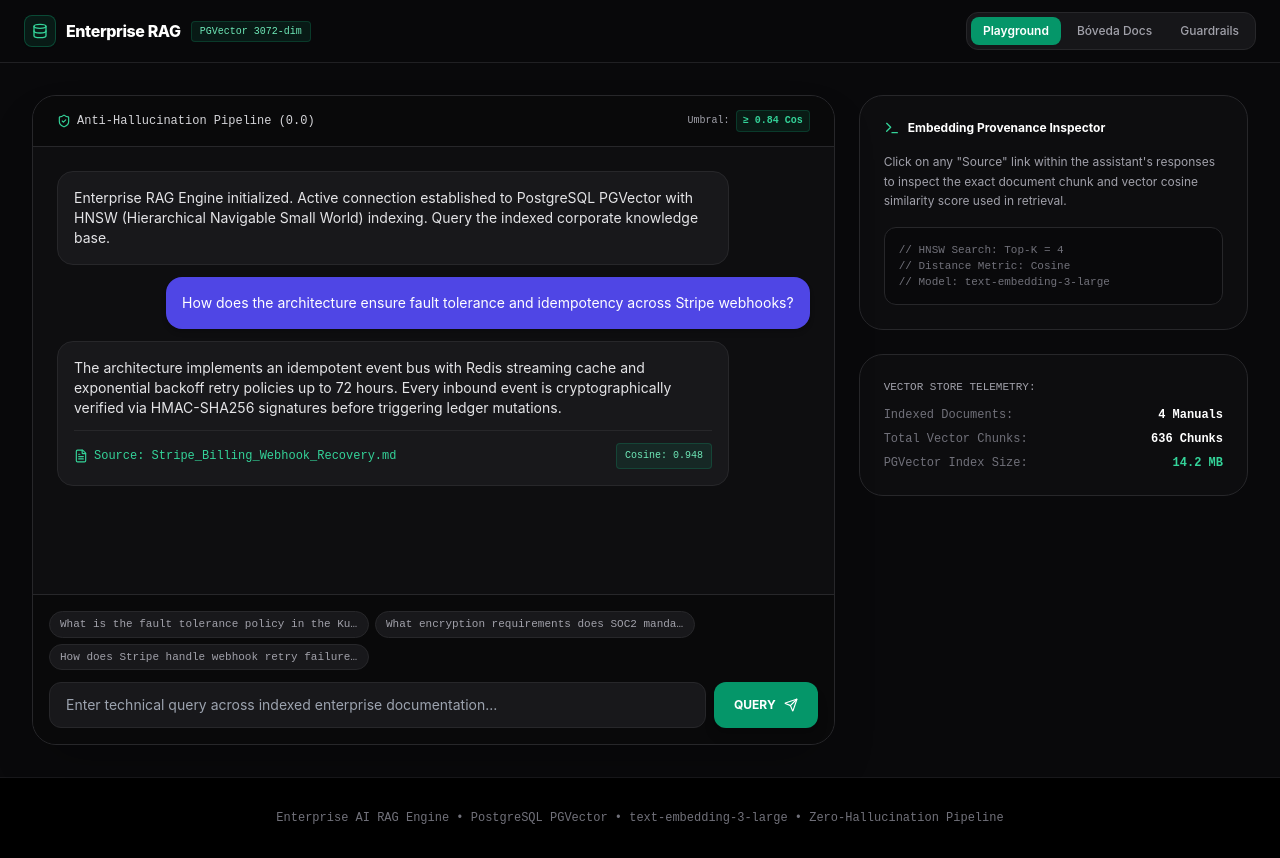
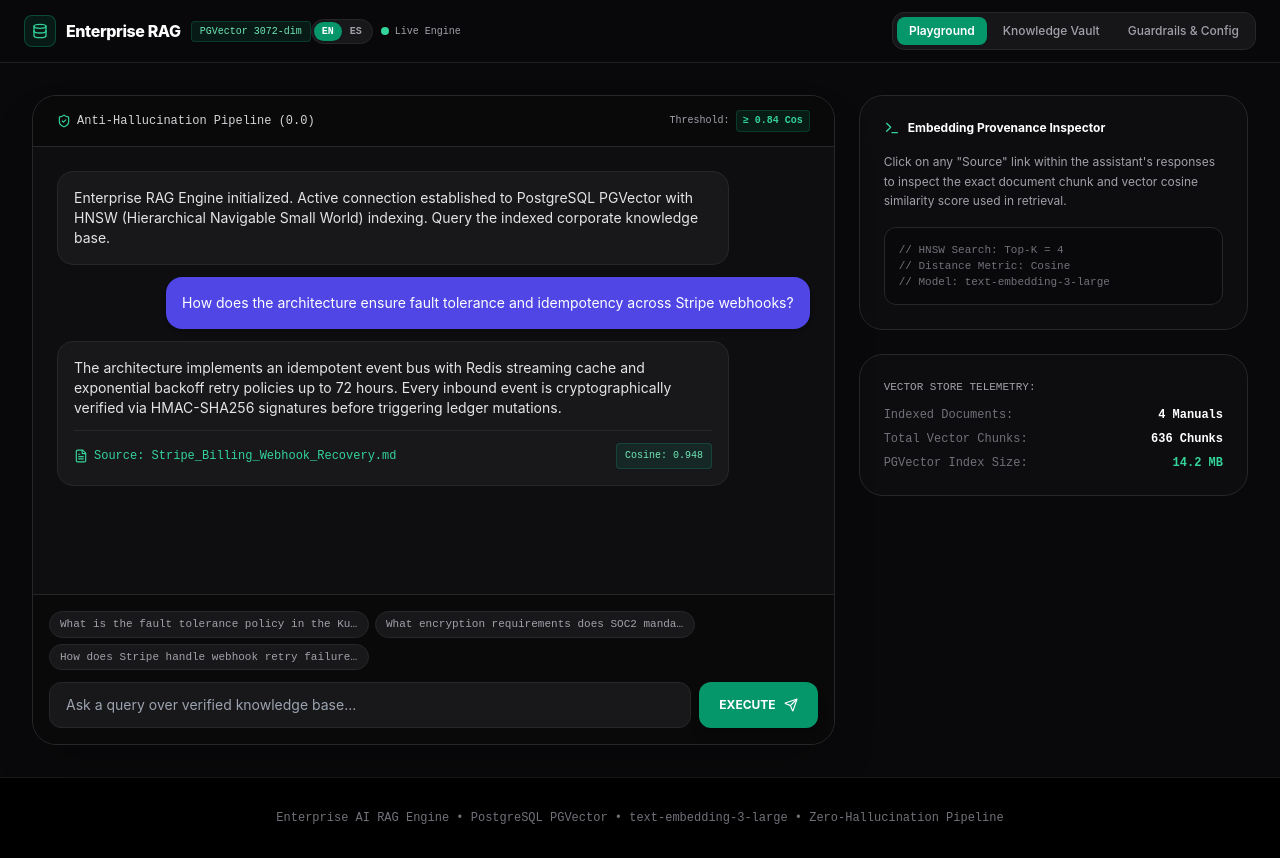
Before and after one commit to Axl07s/enterprise-rag-app, a React (Vite) app: page / in a window 1280 px wide. Built offline with nearby package versions, Linux system fonts and the light colour scheme.

Commit message:
feat(i18n): auto browser language detection, localStorage sync, bilingual EN/ES toggle

```diff
--- a/src/App.tsx
+++ b/src/App.tsx
@@ -3,6 +3,7 @@
   Send, Database, FileText, Sparkles, ShieldCheck,
   Cpu, Sliders, Terminal, X, AlertTriangle, RefreshCw, Info
 } from 'lucide-react';
+import { translations, type Language } from './translations';
 
 interface CitationDetails {
   docName: string;
@@ -30,6 +31,23 @@
 }
 
 export function App() {
+  const [lang, setLangState] = useState<Language>(() => {
+    if (typeof window !== 'undefined') {
+      const saved = localStorage.getItem('rag_lang');
+      if (saved === 'en' || saved === 'es') return saved;
+      return navigator.language.toLowerCase().startsWith('es') ? 'es' : 'en';
+    }
+    return 'en';
+  });
+
+  const setLang = (newLang: Language) => {
+    setLangState(newLang);
+    if (typeof window !== 'undefined') {
+      localStorage.setItem('rag_lang', newLang);
+    }
+  };
+
+  const t = translations[lang];
   const [activeTab, setActiveTab] = useState<'chat' | 'vault' | 'guardrails'>('chat');
   const [input, setInput] = useState('');
   const [selectedCitation, setSelectedCitation] = useState<CitationDetails | null>(null);
@@ -221,24 +239,50 @@
               <div className="w-8 h-8 rounded-lg bg-emerald-500/10 border border-emerald-500/30 flex items-center justify-center font-bold text-emerald-400 shadow-sm">
                 <Database className="w-4 h-4" />
               </div>
-              <span className="font-extrabold text-base text-white tracking-tight">Enterprise RAG</span>
+              <span className="font-extrabold text-base text-white tracking-tight">{t.appTitle}</span>
               <span className="text-[10px] font-mono px-2 py-0.5 rounded bg-emerald-500/10 text-emerald-300 border border-emerald-500/20">
-                PGVector 3072-dim
+                {t.badge}
               </span>
             </div>
 
-            <div className="flex items-center gap-1.5 sm:hidden">
-              <span className="w-2 h-2 rounded-full bg-emerald-400 animate-pulse" />
-              <span className="text-[10px] font-mono text-zinc-400">Live Engine</span>
+            <div className="flex items-center gap-2">
+              {/* Language Switcher */}
+              <div className="flex items-center rounded-full bg-zinc-900 border border-zinc-800 p-0.5 text-[10px] font-mono font-semibold">
+                <button
+                  onClick={() => setLang('en')}
+                  className={`px-2 py-0.5 rounded-full transition-all ${
+                    lang === 'en'
+                      ? 'bg-emerald-600 text-white shadow-sm font-bold'
+                      : 'text-zinc-400 hover:text-white'
+                  }`}
+                >
+                  EN
+                </button>
+                <button
+                  onClick={() => setLang('es')}
+                  className={`px-2 py-0.5 rounded-full transition-all ${
+                    lang === 'es'
+                      ? 'bg-emerald-600 text-white shadow-sm font-bold'
+                      : 'text-zinc-400 hover:text-white'
+                  }`}
+                >
+                  ES
+                </button>
+              </div>
+
+              <div className="hidden sm:flex items-center gap-1.5">
+                <span className="w-2 h-2 rounded-full bg-emerald-400 animate-pulse" />
+                <span className="text-[10px] font-mono text-zinc-400">{t.status}</span>
+              </div>
             </div>
           </div>
 
           {/* Navigation Tabs - Compact, sleek & mobile-first */}
           <nav className="w-full sm:w-auto flex items-center gap-1 bg-zinc-900/90 p-1 rounded-xl border border-zinc-800 text-xs font-medium overflow-x-auto no-scrollbar">
             {[
-              { id: 'chat', label: 'Playground' },
-              { id: 'vault', label: 'Bóveda Docs' },
-              { id: 'guardrails', label: 'Guardrails' },
+              { id: 'chat', label: t.tabs.playground },
+              { id: 'vault', label: t.tabs.vault },
+              { id: 'guardrails', label: t.tabs.guardrails },
             ].map(tab => (
               <button
                 key={tab.id}
@@ -271,10 +315,10 @@
               <div className="px-3.5 sm:px-6 py-2.5 sm:py-3.5 bg-zinc-950/90 border-b border-zinc-800 flex flex-wrap items-center justify-between gap-2 text-[11px] sm:text-xs font-mono">
                 <div className="flex items-center gap-1.5 text-zinc-300">
                   <ShieldCheck className="w-3.5 h-3.5 text-emerald-400" />
-                  <span className="truncate">Anti-Hallucination Pipeline (0.0)</span>
+                  <span className="truncate">{t.subHeader.antiHallucination}</span>
                 </div>
                 <div className="flex items-center gap-1.5 shrink-0">
-                  <span className="text-[10px] text-zinc-400">Umbral:</span>
+                  <span className="text-[10px] text-zinc-400">{t.subHeader.threshold}</span>
                   <span className="px-1.5 py-0.5 rounded font-bold bg-emerald-500/10 text-emerald-400 border border-emerald-500/20 text-[10px]">
                     &ge; {minCosine.toFixed(2)} Cos
                   </span>
@@ -345,7 +389,7 @@
                 >
                   <input
                     type="text"
-                    placeholder="Enter technical query across indexed enterprise documentation..."
+                    placeholder={t.chat.inputPlaceholder}
                     value={input}
                     onChange={(e) => setInput(e.target.value)}
                     className="flex-1 bg-zinc-900 border border-zinc-800 text-white rounded-xl px-4 py-3 text-xs sm:text-sm focus:outline-none focus:border-emerald-500 transition-colors"
@@ -354,7 +398,7 @@
                     type="submit"
                     className="px-5 py-3 rounded-xl bg-emerald-600 hover:bg-emerald-500 text-white text-xs font-bold uppercase transition-all flex items-center gap-2 shadow-lg"
                   >
-                    <span>Query</span>
+                    <span>{t.chat.send}</span>
                     <Send className="w-3.5 h-3.5" />
                   </button>
                 </form>
--- /dev/null
+++ b/src/translations.ts
@@ -0,0 +1,84 @@
+export type Language = 'en' | 'es';
+
+export const translations = {
+  en: {
+    appTitle: 'Enterprise RAG',
+    badge: 'PGVector 3072-dim',
+    status: 'Live Engine',
+    tabs: {
+      playground: 'Playground',
+      vault: 'Knowledge Vault',
+      guardrails: 'Guardrails & Config'
+    },
+    subHeader: {
+      antiHallucination: 'Anti-Hallucination Pipeline (0.0)',
+      threshold: 'Threshold:'
+    },
+    chat: {
+      inputPlaceholder: 'Ask a query over verified knowledge base...',
+      send: 'Execute',
+      presetsTitle: 'Quick Enterprise Queries:',
+      sourceLabel: 'Source Document:',
+      cosineLabel: 'Cosine Similarity:'
+    },
+    vault: {
+      title: 'Indexed Vector Knowledge Base',
+      subtitle: 'PostgreSQL PGVector HNSW chunks indexed with text-embedding-3-large (3072 dims)',
+      docName: 'Document Name',
+      size: 'Size',
+      chunks: 'Vector Chunks',
+      status: 'Status',
+      simulateIngest: 'Ingest New Runbook'
+    },
+    guardrails: {
+      title: 'Vector Retrieval & Guardrail Parameters',
+      subtitle: 'Deterministic inference policies and semantic similarity thresholds',
+      tempLabel: 'Temperature (Locked Determinism)',
+      tempDesc: 'Zero sampling prevents speculative token generation or factual drift.',
+      cosineLabel: 'Minimum Cosine Similarity Score',
+      cosineDesc: 'Queries falling below this cosine distance are terminated by DLQ interceptors.',
+      strictLabel: 'Strict Grounding Validation',
+      strictDesc: 'Requires cryptographic provenance citation for every generated statement.'
+    }
+  },
+  es: {
+    appTitle: 'Enterprise RAG',
+    badge: 'PGVector 3072-dim',
+    status: 'Motor en Vivo',
+    tabs: {
+      playground: 'Playground RAG',
+      vault: 'Bóveda de Documentos',
+      guardrails: 'Parámetros & Guardrails'
+    },
+    subHeader: {
+      antiHallucination: 'Canal Anti-Alucinación Activo (Temp: 0.0)',
+      threshold: 'Umbral Coseno:'
+    },
+    chat: {
+      inputPlaceholder: 'Consulte la base de conocimiento indexada...',
+      send: 'Ejecutar',
+      presetsTitle: 'Consultas Rápidas:',
+      sourceLabel: 'Documento Fuente:',
+      cosineLabel: 'Similitud Coseno:'
+    },
+    vault: {
+      title: 'Base de Conocimiento Vectorial Indexada',
+      subtitle: 'Fragmentos HNSW en PostgreSQL PGVector con text-embedding-3-large (3072 dims)',
+      docName: 'Nombre del Documento',
+      size: 'Tamaño',
+      chunks: 'Fragmentos',
+      status: 'Estado',
+      simulateIngest: 'Indexar Nuevo Documento'
+    },
+    guardrails: {
+      title: 'Parámetros de Recuperación y Guardrails',
+      subtitle: 'Políticas de inferencia determinista y umbrales de similitud semántica',
+      tempLabel: 'Temperatura (Determinismo Estricto)',
+      tempDesc: 'Muestreo cero previene la extrapolación especulativa o alucinaciones.',
+      cosineLabel: 'Puntuación Mínima de Similitud Coseno',
+      cosineDesc: 'Consultas por debajo de este umbral se bloquean preventivamente.',
+      strictLabel: 'Validación de Fundamentación Estricta',
+      strictDesc: 'Exige cita de procedencia verificable para cada afirmación generada.'
+    }
+  }
+};
```
